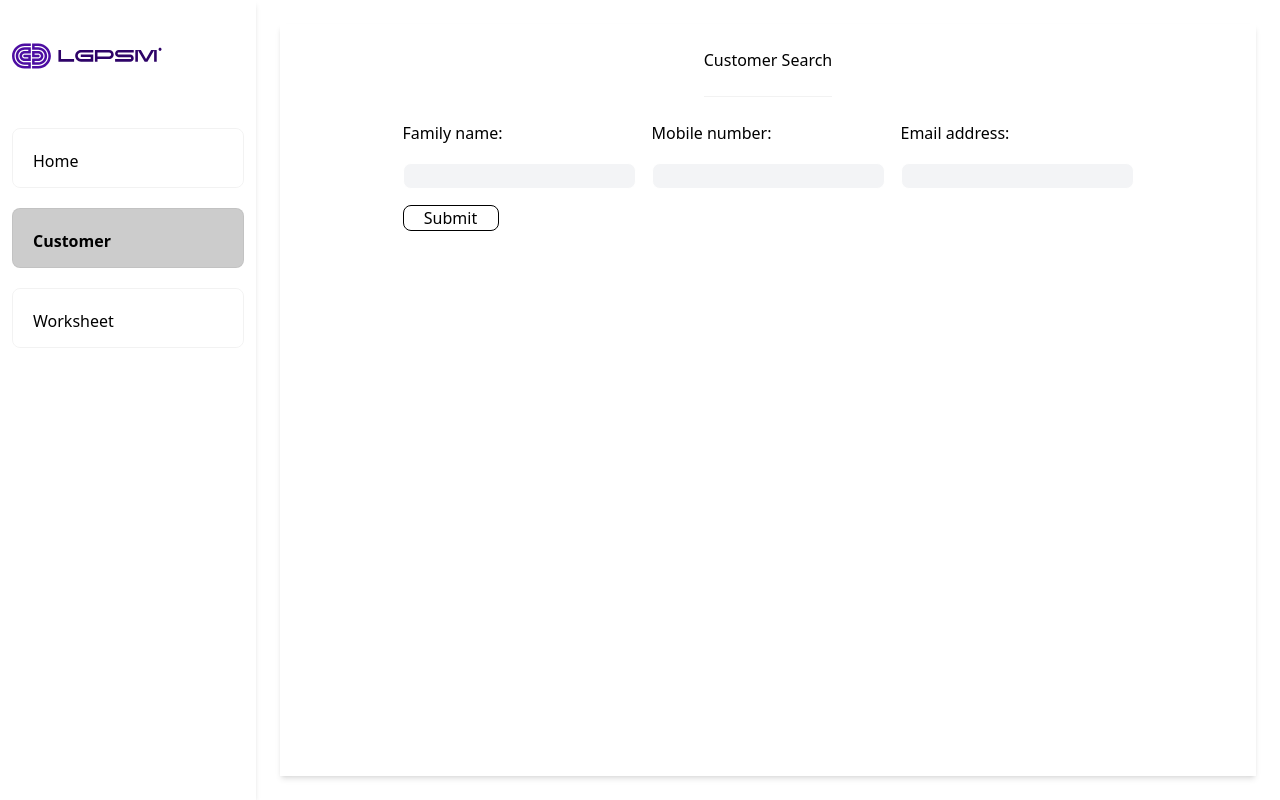
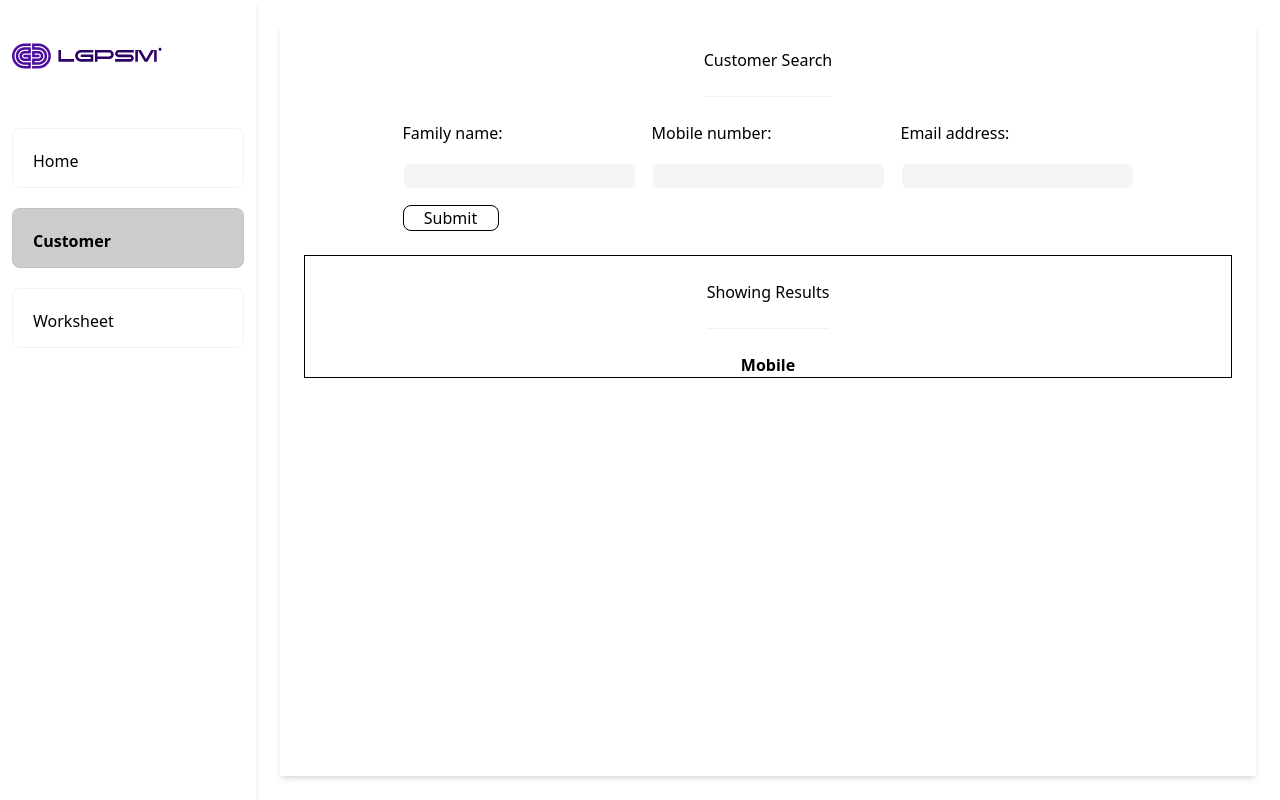
Before and after one commit to Miho19/lewiss-client, a React (Vite) app: page /customer in a window 1280 px wide. Built offline with nearby package versions, Linux system fonts and the light colour scheme.

Commit message:
Customer search query list to use tanstack table

```diff
--- a/package.json
+++ b/package.json
@@ -12,6 +12,7 @@
   },
   "dependencies": {
     "@tailwindcss/vite": "^4.1.18",
+    "@tanstack/react-table": "^8.21.3",
     "lucide-react": "^0.563.0",
     "react": "^19.2.0",
     "react-dom": "^19.2.0",
@@ -25,7 +26,7 @@
     "@types/react-dom": "^19.2.3",
     "@vitejs/plugin-react": "^5.1.1",
     "babel-plugin-react-compiler": "^1.0.0",
-    "eslint": "^9.39.1",
+    "eslint": "^9.39.3",
     "eslint-plugin-react-dom": "^2.12.2",
     "eslint-plugin-react-hooks": "^7.0.1",
     "eslint-plugin-react-refresh": "^0.4.24",
--- a/src/components/customer/CustomeSearchForm.tsx
+++ b/src/components/customer/CustomeSearchForm.tsx
@@ -12,9 +12,7 @@ const initialCustomerSearchFormData: CustomerSearchFormData = {
   emailAddress: '',
 };
 
-type Props = {};
-
-function CustomerSearchForm(props: Props) {
+function CustomerSearchForm() {
   const [customerSearchData, setCustomerSearchData] = useState(initialCustomerSearchFormData);
 
   function handleInputOnChange(event: ChangeEvent<HTMLInputElement>) {
--- a/src/components/customer/CustomerSearch.tsx
+++ b/src/components/customer/CustomerSearch.tsx
@@ -1,9 +1,11 @@
+import CustomerSearchResultList from './CustomerSearchResultList';
 import CustomerSearchForm from './CustomeSearchForm';
 
 function CustomerSearch() {
   return (
     <div className="w-full h-full flex flex-col space-y-6 shadow-md px-6">
       <CustomerSearchForm />
+      <CustomerSearchResultList />
     </div>
   );
 }
--- /dev/null
+++ b/src/components/customer/CustomerSearchResultList.tsx
@@ -0,0 +1,16 @@
+function CustomerSearchResultList() {
+  return (
+    <div className="w-full flex flex-col md:items-center space-y-6 border border-black">
+      <h2 className="border-b border-black/5 py-6">Showing Results</h2>
+      <div>
+        <table>
+          <tr>
+            <th>Mobile</th>
+          </tr>
+        </table>
+      </div>
+    </div>
+  );
+}
+
+export default CustomerSearchResultList;
```
Also changed, not shown: 1 other file (tests, documents, lock files or other folders).
